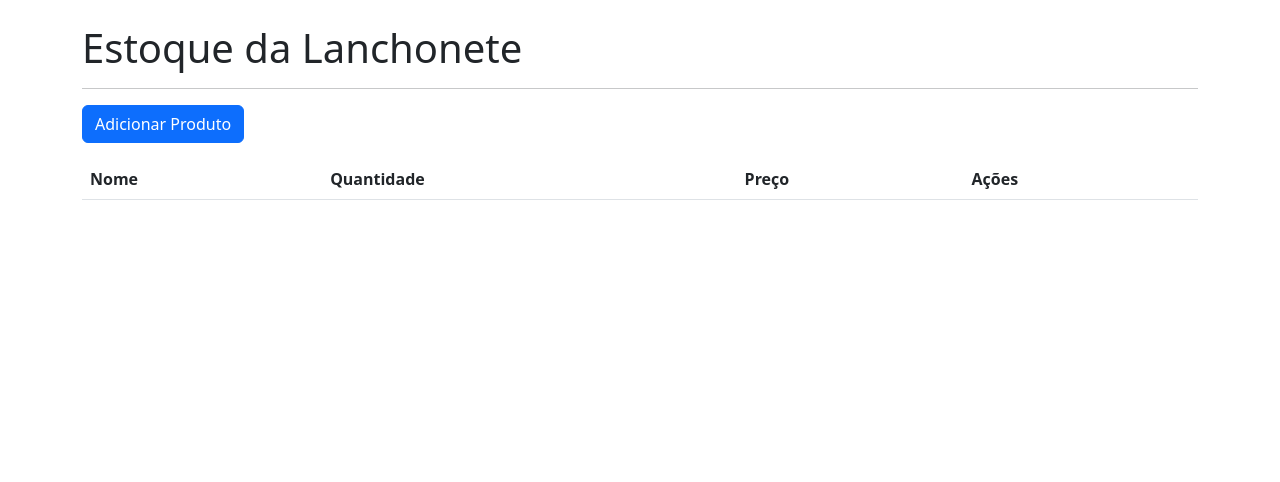
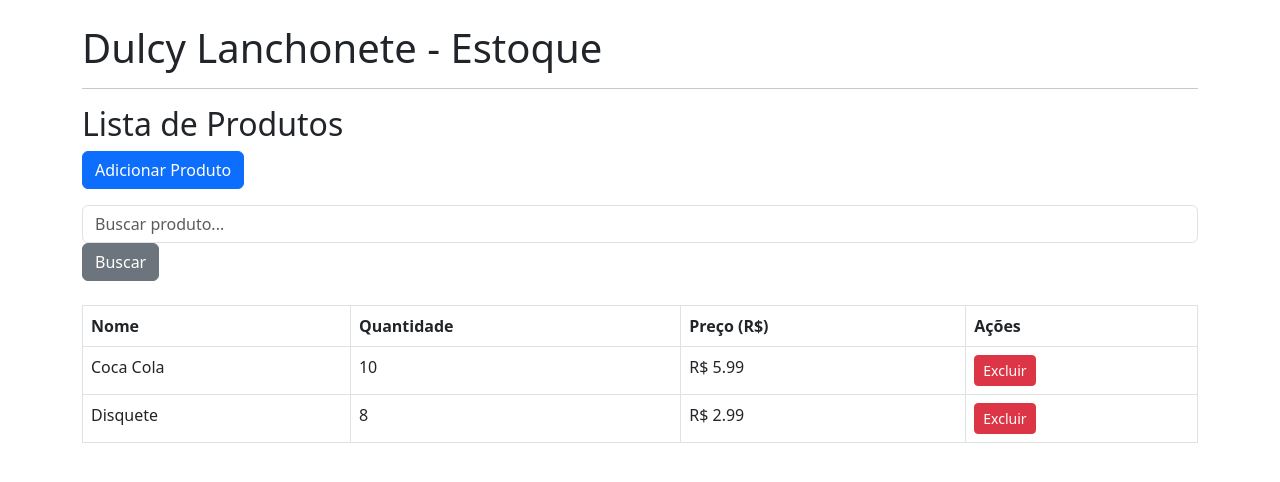
Before and after one commit to GDonizetti/Estoque_PI01, a Flask app: page / in a window 1280 px wide. Shown: the top 482 px of the page. Run offline with Flask 3, Linux system fonts and the light colour scheme; lists and menus that the app fills with data are empty.

Commit message:
Commit_03

```diff
--- a/app.py
+++ b/app.py
@@ -1,8 +1,3 @@
-# CONFIGURAÇÃO DO FLASK
-# CONEXÃO AO DB
-# DEFINE ADICIONAR / REMOVER / LISTAR PRODUTOS
-
-
 from flask import Flask, render_template, redirect, url_for, request
 from models import db, Produto
 from forms import ProdutoForm
@@ -15,21 +10,29 @@
 
 @app.route('/')
 def index():
-    produtos = Produto.query.all()
+    query = request.args.get('q')
+    if query:
+        produtos = Produto.query.filter(Produto.nome.contains(query)).all()
+    else:
+        produtos = Produto.query.all()
+    print(produtos)
     return render_template('index.html', produtos=produtos)
 
-@app.route('/add', methods=['GET','POST'])
+@app.route('/add', methods=['GET', 'POST'])
 def add_produto():
     form = ProdutoForm()
     if form.validate_on_submit():
+        print(f"Adicionando: Nome={form.nome.data}, Quantidade={form.quantidade.data}, Preço={form.preco.data}")
         novo_produto = Produto(
-            nome = form.nome.data,
-            quantidade = form.quantidade.data,
-            preco = form.preco.data
+            nome=form.nome.data,
+            quantidade=form.quantidade.data,
+            preco=form.preco.data
         )
         db.session.add(novo_produto)
         db.session.commit()
         return redirect(url_for('index'))
+    else:
+        print("Erro no formulário:", form.errors)
     return render_template('add_produto.html', form=form)
 
 @app.route('/delete/<int:id>')
@@ -40,6 +43,14 @@
         db.session.commit()
     return redirect(url_for('index'))
 
+@app.route('/buscar', methods=['GET'])
+def buscar():
+    termo = request.args.get('q')
+    resultados = None
+    if termo:
+        resultados = Produto.query.filter(Produto.nome.contains(termo)).all()
+    return render_template('index.html', resultados=resultados)
+
 if __name__ == '__main__':
     with app.app_context():
         db.create_all()
--- a/models.py
+++ b/models.py
@@ -3,10 +3,10 @@
 db = SQLAlchemy()
 
 class Produto(db.Model):
-    id = db.Column(db.Integer, primary_key = True)
-    nome = db.Column(db.String, nullable = False)
-    quantidade = db.Column(db.Integer, nullable = False)
-    preço = db.Column(db.Float, nullable = False)
+    id = db.Column(db.Integer, primary_key=True)
+    nome = db.Column(db.String(100), nullable=False)
+    quantidade = db.Column(db.Integer, nullable=False)
+    preco = db.Column(db.Float, nullable=False)
 
     def __repr__(self):
         return f'<Produto {self.nome}>'
--- a/templates/add_produto.html
+++ b/templates/add_produto.html
@@ -10,11 +10,13 @@
         </div>
         <div class="mb-3">
             {{ form.quantidade.label }}
-            {{ form.quantidade(class="form-control") }}
+            {{ form.quantidade(class="form-control", inputmode="numeric", pattern="[0-9]*") }}
+            <small class="form-text text-muted">Digite apenas números inteiros</small>
         </div>
         <div class="mb-3">
             {{ form.preco.label }}
-            {{ form.preco(class="form-control") }}
+            {{ form.preco(class="form-control", inputmode="decimal", pattern="[0-9]+([,\.][0-9]+)?", placeholder="Exemplo: 5,99") }}
+            <small class="form-text text-muted">Use apenas números com separador vírgula ou ponto.</small>
         </div>
         <button type="submit" class="btn btn-success">Adicionar</button>
         <a href="{{ url_for('index') }}" class="btn btn-secondary">Voltar</a>
--- a/templates/base.html
+++ b/templates/base.html
@@ -3,12 +3,12 @@
 <head>
     <meta charset="UTF-8">
     <meta name="viewport" content="width=device-width, initial-scale=1.0">
-    <title>Estoque da Lanchonete</title>
+    <title>Dulcy Lanchonete - Estoque</title>
     <link href="https://cdn.jsdelivr.net/npm/bootstrap@5.3.0/dist/css/bootstrap.min.css" rel="stylesheet">
 </head>
 <body>
     <div class="container">
-        <h1 class="mt-4">Estoque da Lanchonete</h1>
+        <h1 class="mt-4">Dulcy Lanchonete - Estoque</h1>
         <hr>
         {% block content %}{% endblock %}
     </div>
--- a/templates/index.html
+++ b/templates/index.html
@@ -1,13 +1,18 @@
 {% extends 'base.html' %}
 
 {% block content %}
+    <h2>Lista de Produtos</h2>
     <a href="{{ url_for('add_produto') }}" class="btn btn-primary mb-3">Adicionar Produto</a>
-    <table class="table">
+    <form method="GET" action="{{ url_for('index') }}" class="mb-3">
+        <input type="text" name="q" class="form-control" placeholder="Buscar produto...">
+        <button type="submit" class="btn btn-secondary mb-2">Buscar</button>
+    </form>
+    <table class="table table-bordered">
         <thead>
             <tr>
                 <th>Nome</th>
                 <th>Quantidade</th>
-                <th>Preço</th>
+                <th>Preço (R$)</th>
                 <th>Ações</th>
             </tr>
         </thead>
@@ -16,7 +21,7 @@
             <tr>
                 <td>{{ produto.nome }}</td>
                 <td>{{ produto.quantidade }}</td>
-                <td>R$ {{ produto.preco }}</td>
+                <td>R$ {{ "%.2f"|format(produto.preco) }}</td>
                 <td>
                     <a href="{{ url_for('delete_produto', id=produto.id) }}" class="btn btn-danger btn-sm">Excluir</a>
                 </td>
```
Also changed, not shown: forms.py (+15 -5 lines), instance/estoque.db.
